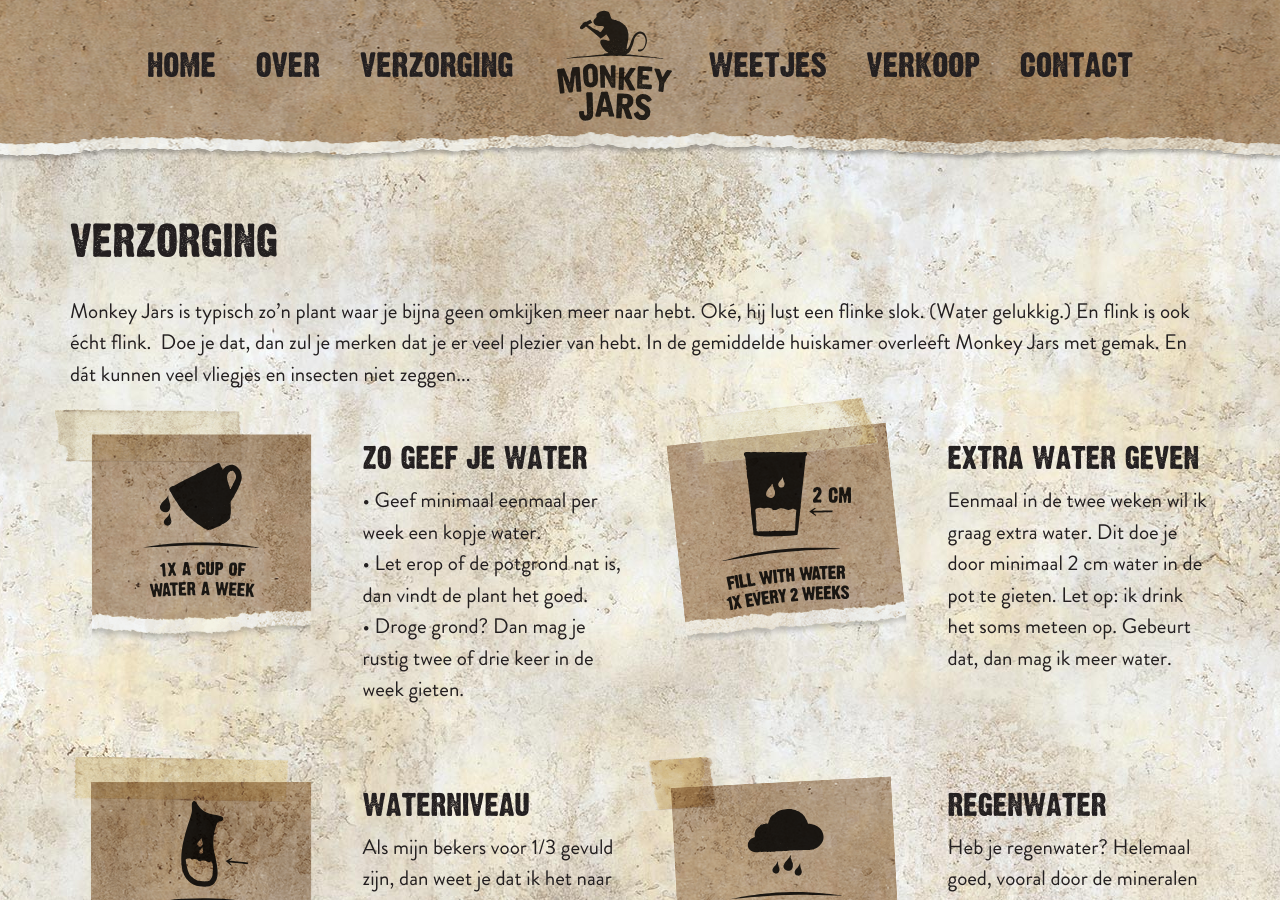
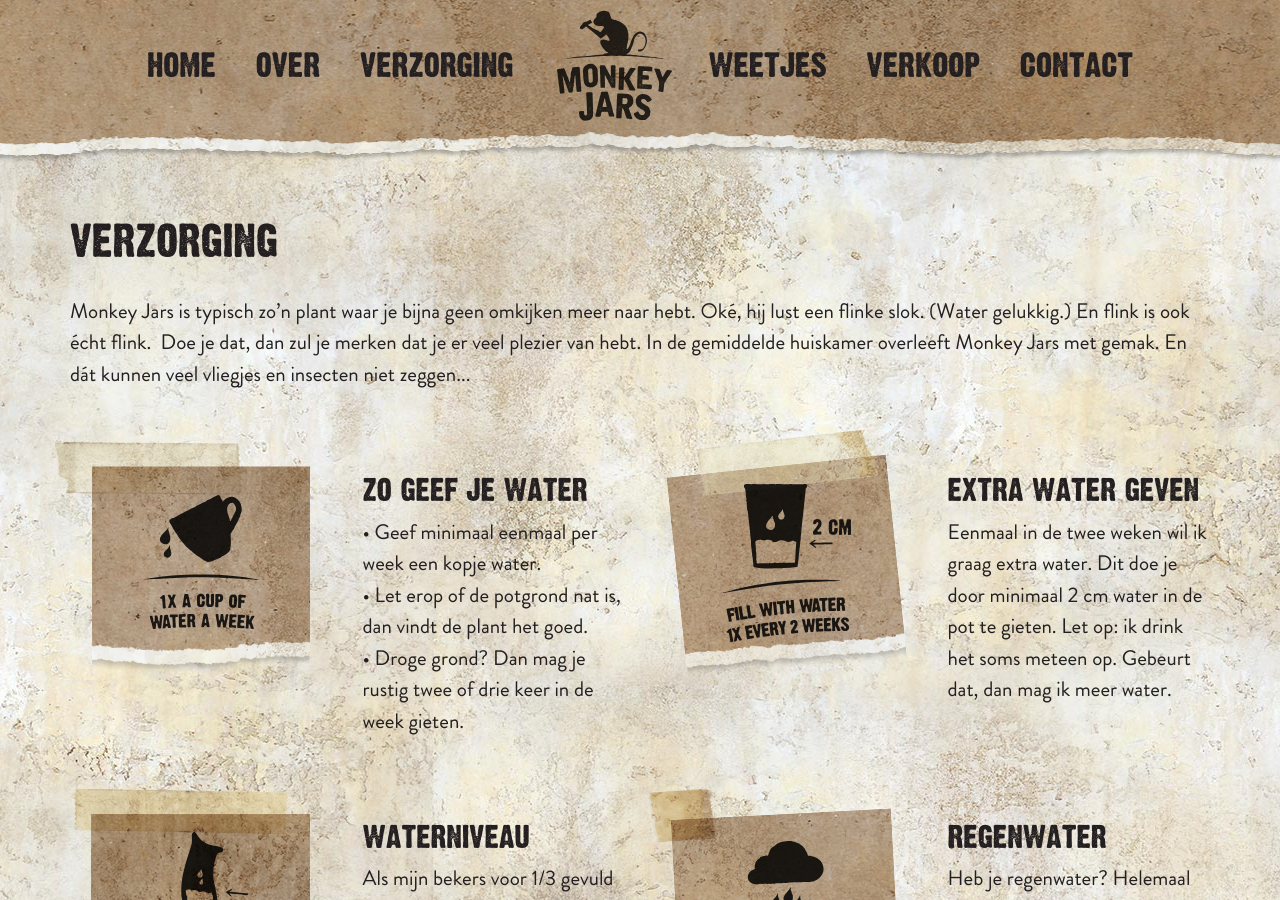
Before and after one commit to jhvanderschee/monkeyjars, a Jekyll site: the page built from instructions/index.md, in a window 1280 px wide and 900 px high. Built offline with Jekyll 4.4.1, drawn with Linux system fonts in a browser that asks for light colours.

Commit message:
Updated '/_layouts/instructions.html' via CloudCannon

```diff
--- a/_layouts/instructions.html
+++ b/_layouts/instructions.html
@@ -15,7 +15,7 @@
             <div class="col-xs-12 text-left">
                       <h2 class="post-title" style="margin: 0 0 0;">{{ page.title }}</h2>
 
-                      <div><br />{{ page.content }}</div>
+                      <div><br />{{ page.content }}<br />&nbsp;</div>
             </div>
         </div>
         <div class="row">
```
